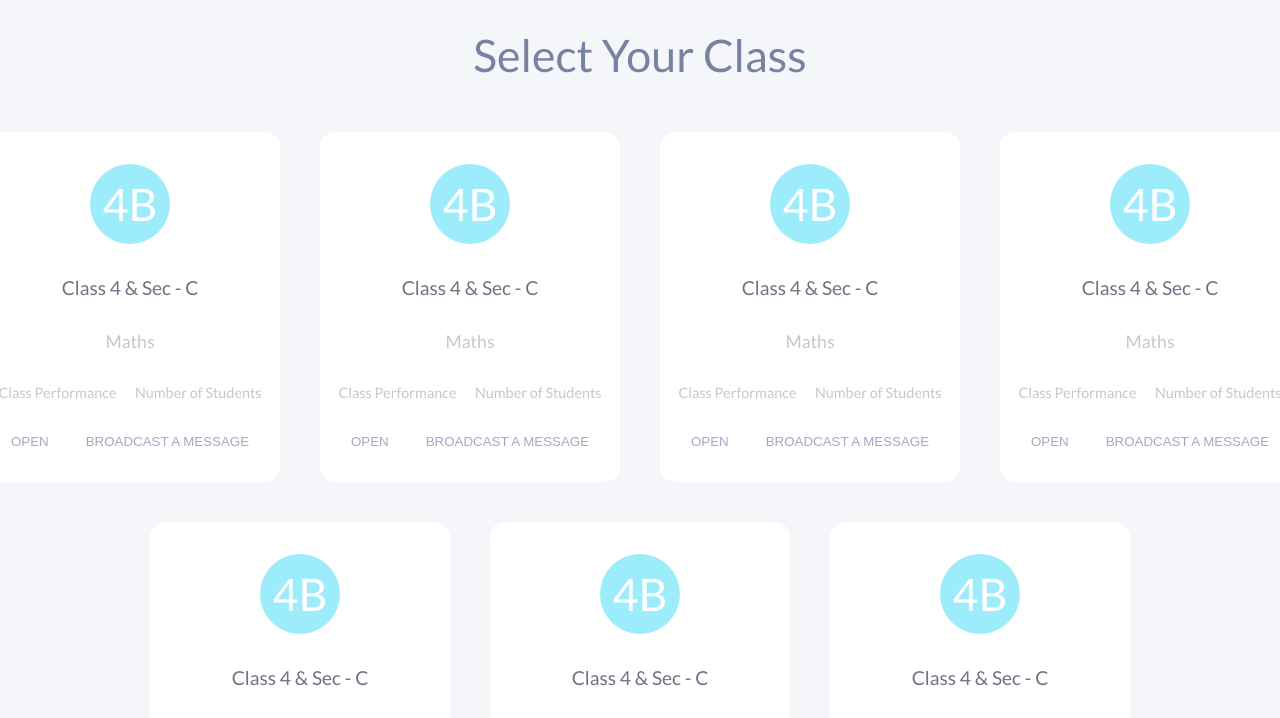
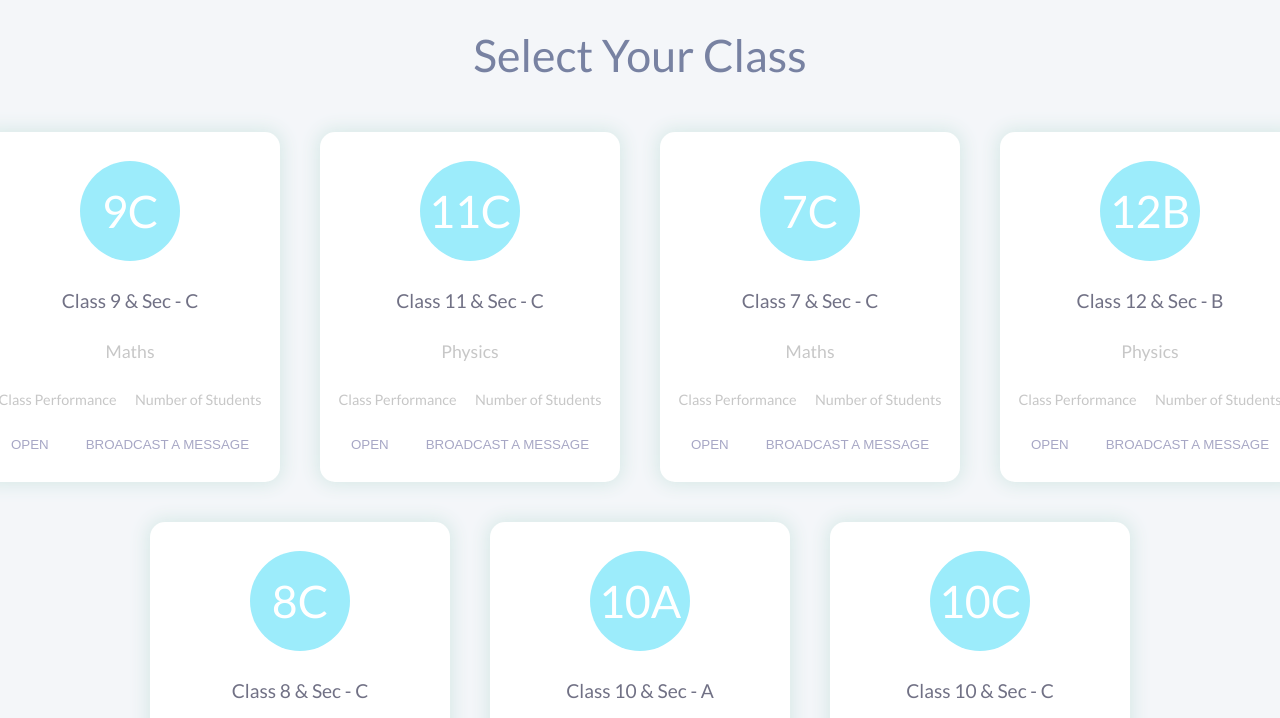
Before and after one commit to guptaashish190/prodigalmind, a React app: page /teacher in a window 1280 px wide. Shown: the part 82-800 px from the top of the page. Built offline with nearby package versions, Linux system fonts and the light colour scheme.

Commit message:
added conditional card rendering

```diff
--- a/src/components/Teacher/ClassOverview/card.js
+++ b/src/components/Teacher/ClassOverview/card.js
@@ -5,10 +5,13 @@ class Card extends React.Component {
     return (
       <div className="overview-card">
         <div className="class-ball">
-          <h1 className="class">4B</h1>
+          <h1 className="class">{this.props.details.class}</h1>
         </div>
-        <span className="class-desc">Class 4 & Sec - C</span>
-        <span className="subject">Maths</span>
+        {this.props.details.class.length === 2 ?
+          <span className="class-desc">{`Class ${this.props.details.class.slice(0, 1)} & Sec - ${this.props.details.class.slice(-1)}`}</span> :
+          <span className="class-desc">{`Class ${this.props.details.class.slice(0, 2)} & Sec - ${this.props.details.class.slice(-1)}`}</span>
+        }
+        <span className="subject">{this.props.details.subject}</span>
         <div className="stats">
           <div className="graph-overview">
                 Class Performance
--- a/src/components/Teacher/ClassOverview/index.js
+++ b/src/components/Teacher/ClassOverview/index.js
@@ -2,20 +2,25 @@ import React from 'react';
 import Card from './card';
 
 class Overview extends React.Component {
+    arr = [{ class: '9C', subject: 'Maths' }, { class: '11C', subject: 'Physics' },
+      { class: '7C', subject: 'Maths' }, { class: '12B', subject: 'Physics' },
+      { class: '8C', subject: 'Maths' }, { class: '10A', subject: 'Physics' },
+      { class: '10C', subject: 'Maths' }];
+
     render() {
       return (
         <div className="overview-container">
           <h1>Select Your Class</h1>
           <div className="overview-row">
-          <Card />
-          <Card />
-          <Card />
-          <Card />
+            <Card details={this.arr[0]} />
+            <Card details={this.arr[1]} />
+            <Card details={this.arr[2]} />
+            <Card details={this.arr[3]} />
           </div>
           <div className="overview-row">
-          <Card />
-          <Card />
-          <Card />
+            <Card details={this.arr[4]} />
+            <Card details={this.arr[5]} />
+            <Card details={this.arr[6]} />
           </div>
         </div>
       );
--- a/src/styles/ClassOverview.scss
+++ b/src/styles/ClassOverview.scss
@@ -17,10 +17,11 @@
         align-items: center;
         color: #717185;
         justify-content: space-evenly;
+        box-shadow: 0px 0px 18px 3px #D7E9E7;
         .class-ball{
             background-color: #9CECFB;
-            height: 80px;
-            width: 80px;
+            height: 100px;
+            width: 100px;
             border-radius: 50%;
             display: flex;
             align-items: center;
```
Also changed, not shown: package.json (line endings or trailing spaces), 1 other file. Lines whose indentation alone changed are shown as unchanged.
